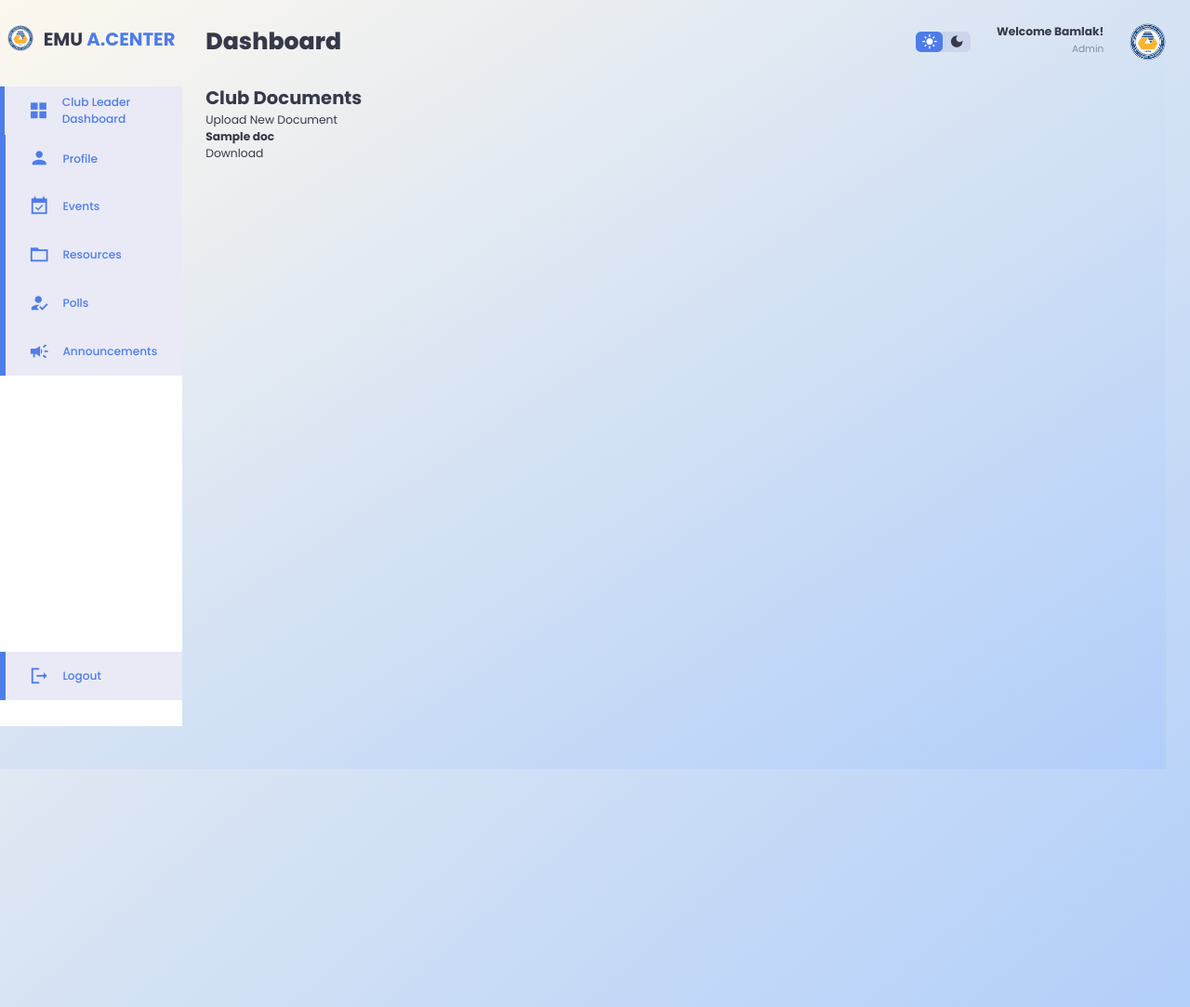
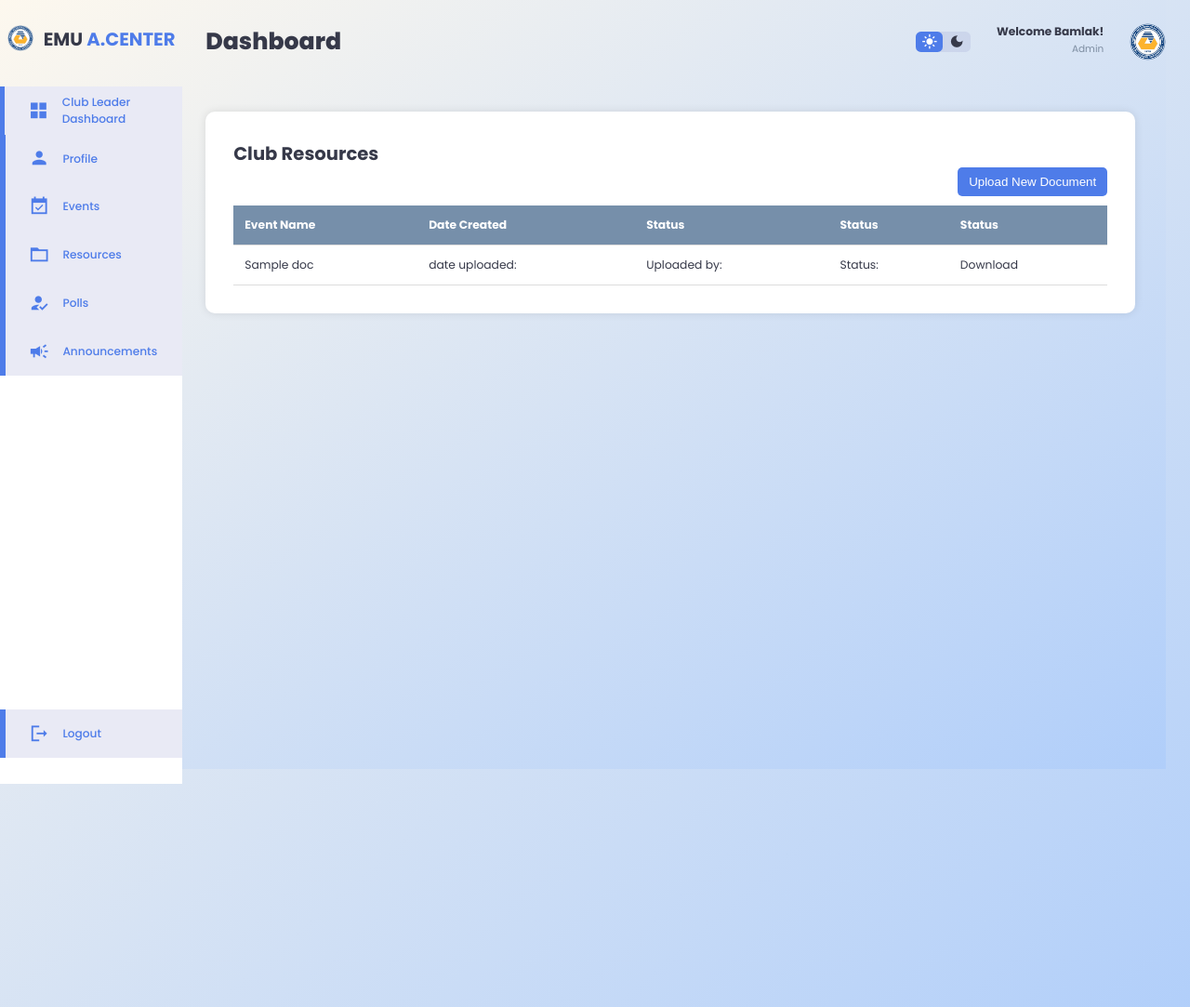
Before and after one commit to zahraadelbani/activitycenter, a Django app: template club_leader/templates/club_leader/list_resources.html in a window 1280 px wide. Shown: the top 1083 px of the page at 93% size. Run offline with Django 3.2, Linux system fonts and the light colour scheme; the template is opened without the code that fills it: most values are stand-ins (such as "Sample title", 1, 10 or a date in 2020); some libraries are stand-ins or nearby versions.

Commit message:
Friday commit - Bamlak

```diff
--- a/club_leader/templates/club_leader/list_resources.html
+++ b/club_leader/templates/club_leader/list_resources.html
@@ -2,17 +2,36 @@
 {% load static %}
 {% block content %}
 
-  <!-- ADD DOCUMENTS-->
-  <h2>Club Documents</h2>
-  <a href="{% url 'club_leader:upload_document' %}">Upload New Document</a>
 
-  {% for doc in documents %}
-  <div>
-    <h3>{{ doc.title }}</h3>
-    <a href="{{ doc.file.url }}" download>Download</a>
+
+<div class="container-events">
+  <h2>Club Resources</h2>
+  <div class="controls">
+    <a href="{% url 'club_leader:upload_document' %}"><button>Upload New Document</button></a>
   </div>
+  <table>
+    <thead>
+      <tr>
+        <th>Event Name</th>
+        <th>Date Created</th>
+        <th>Status</th>
+        <th>Status</th>
+        <th>Status</th>
+      </tr>
+    </thead>
+    <tbody>
+      {% for doc in documents %}
+      <tr>
+        <td>{{ doc.title }}</td>
+        <td>date uploaded: </td>
+        <td>Uploaded by: </td>
+        <td>Status: </td>
+        <td><a href="{{ doc.file.url }}" download>Download</a></td>
+      </tr>
+    </tbody>
+  </table>
   {% empty %}
-  <p>No documents available.</p>
+  <p>No documents available</p>
   {% endfor %}
-
-  {% endblock %}
+</div>
+{% endblock %}
--- a/static/css/style.css
+++ b/static/css/style.css
@@ -233,7 +233,6 @@ b{
   border-radius: 8px;
   box-shadow: 0 0 8px rgba(0, 0, 0, 0.1);
   max-width: 1000px;
-  margin: auto;
   text-align: center;
 }
 header {
@@ -309,7 +308,6 @@ header {
 /* =================  EVENT TABLE=========================== */
 
 .container-events {
-  margin-left: 16px;
   margin-top: 30px;
   width: 100%;
   max-width: 1000px;
@@ -322,7 +320,7 @@ header {
 
 .controls {
   display: flex;
-  justify-content: space-between;
+  justify-content: end;
   margin-bottom: 10px;
 }
 .controls input {
@@ -334,7 +332,7 @@ header {
 .controls button {
   padding: 8px 12px;
   border: none;
-  background-color: #007BFF;
+  background-color: var(--color-primary);
   color: white;
   border-radius: 5px;
   cursor: pointer;
@@ -350,7 +348,7 @@ th, td {
   border-bottom: 1px solid #ddd;
 }
 th {
-  background-color: #007BFF;
+  background-color: #768faa;
   color: white;
 }
 tr:nth-child(even) {
@@ -411,7 +409,7 @@ aside .sidebar{
   background: var(--color-white);
   display: flex;
   flex-direction: column;
-  height: 86vh;
+  height: 750px;
   position: relative;
   top: 2.6rem;
 }
--- a/templates/dashboard.html
+++ b/templates/dashboard.html
@@ -35,7 +35,7 @@
             <span class="material-icons-sharp">grid_view</span>
             <h3>Club Leader Dashboard</h3>
           </a>
-          <a href="{% url 'account_logout' %}"">
+          <a href="{% url 'account_logout' %}">
             <span class="material-icons-sharp">person</span>
             <h3>Profile</h3>
           </a>
```
Also changed, not shown: club_leader/templates/club_leader/upload_document.html (line endings or trailing spaces).
